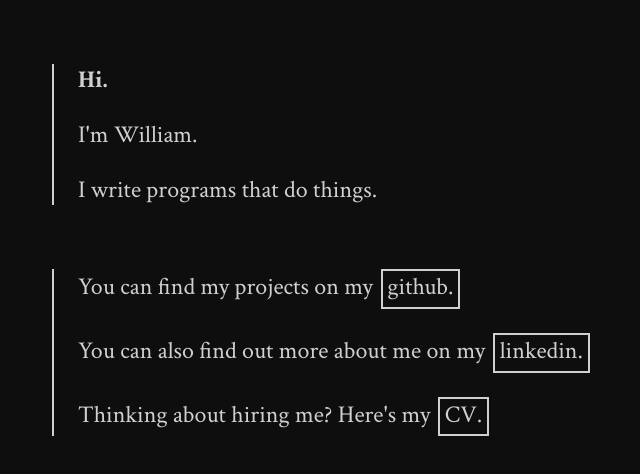
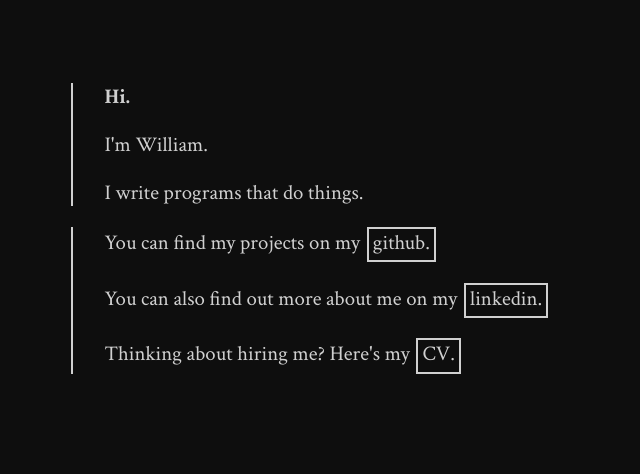
Before and after one commit to wdhg/wdhg.github.io, a plain HTML site: page index.html in a window 1280 px wide. Shown: the whole page, without its empty margins (12-652 px from the left). Drawn offline with Linux system fonts and the light colour scheme.

Commit message:
make font smaller

```diff
--- a/index.html
+++ b/index.html
@@ -13,6 +13,7 @@
     body {
       font-family: 'Crimson Text', serif;
       margin: 4em;
+      font-size: 1.3em;
     }
 
     a {
@@ -37,14 +38,6 @@
       color: #0e0e0e;
     }
 
-    p {
-      font-size: 1.5rem;
-    }
-
-    b {
-      font-size: 1.5rem;
-    }
-
     @keyframes fade-in {
       0% {
         opacity: 0%;
@@ -59,8 +52,7 @@
       border-left-style: solid;
       padding-left: 1.5em;
       border-width: 2px;
-      margin-top: 4em;
-      margin-bottom: 4em;
+      margin-top: 1em;
     }
 
     .delayed-0 {
```
